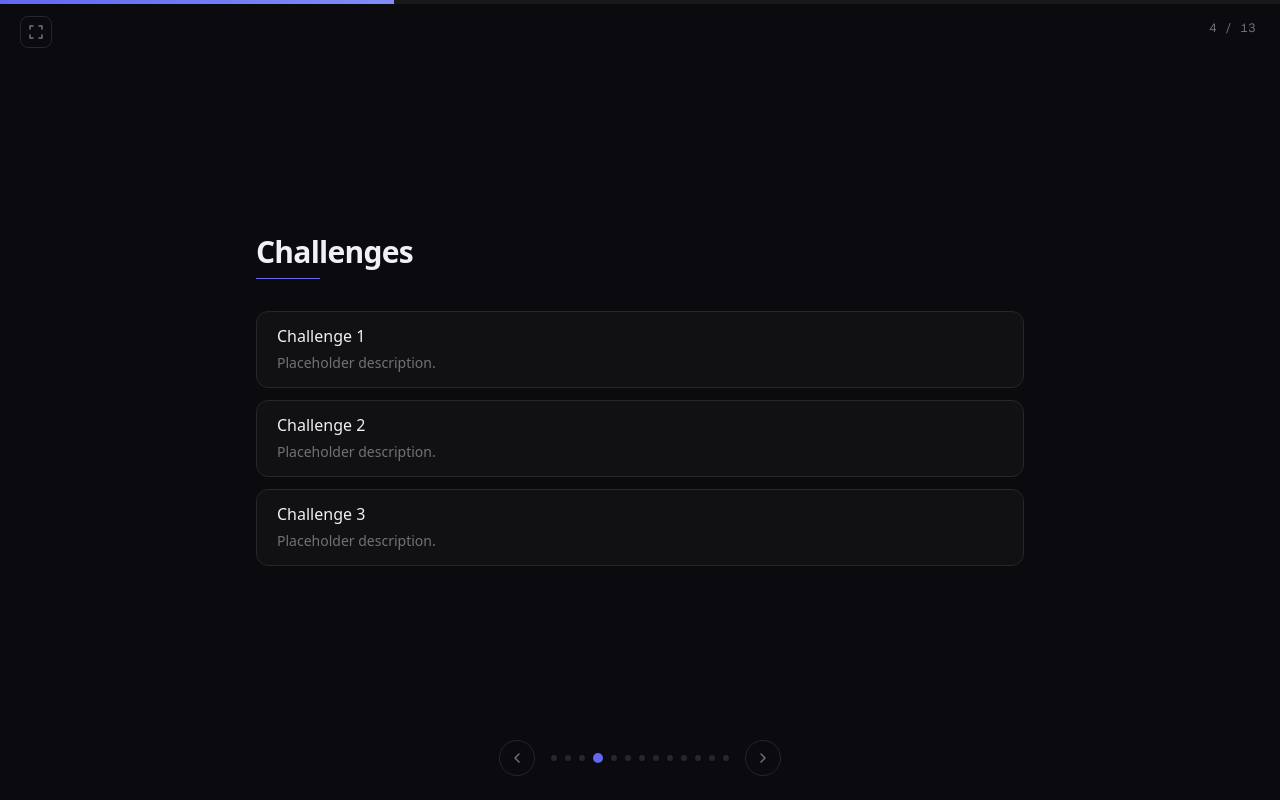
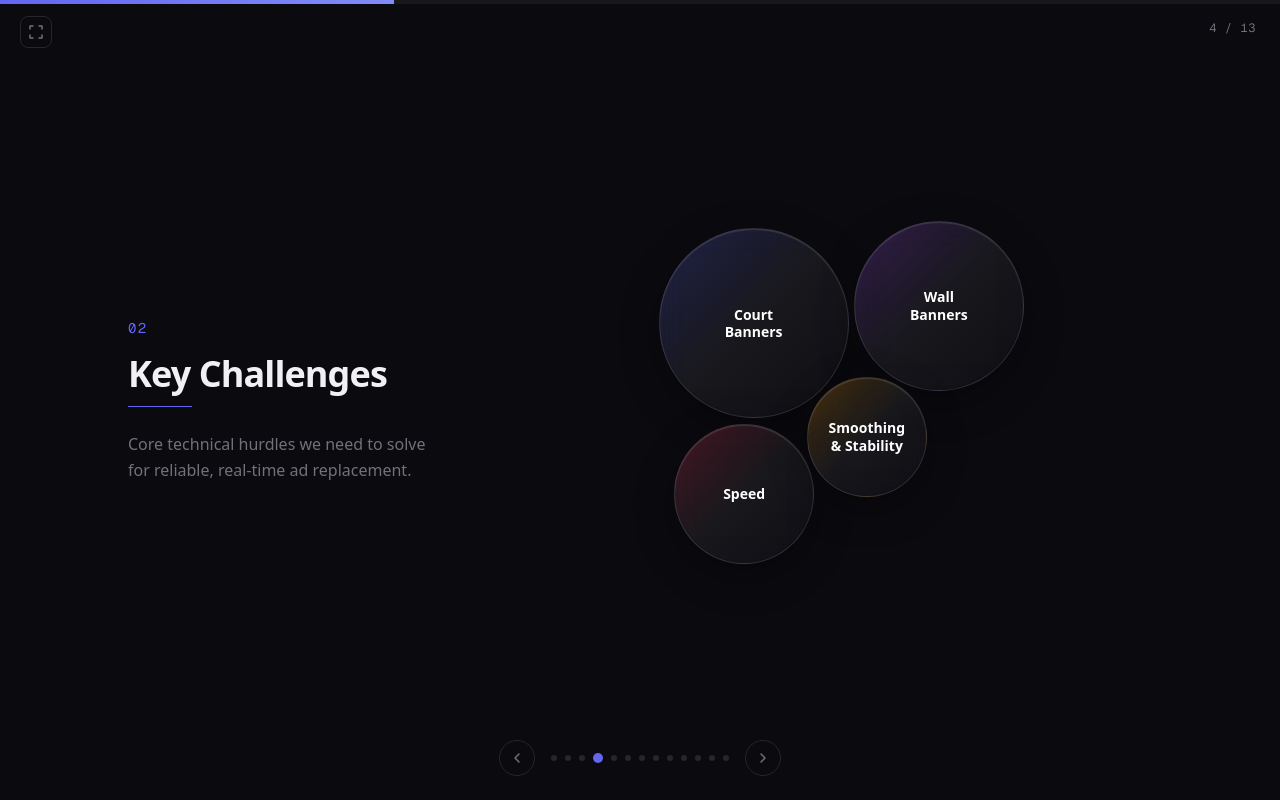
Before and after one commit to RaghavPu/roi-midterm-pres, a Next.js app: page / in a window 1280 px wide. Both pictures are taken after a click on the button 600 px from the left and 758 px from the top of the page. Built offline with nearby package versions, Linux system fonts and the light colour scheme.

Commit message:
bubbles for challenges

```diff
--- a/components/Presentation.tsx
+++ b/components/Presentation.tsx
@@ -161,7 +161,7 @@ export default function Presentation({ children, slideSteps }: PresentationProps
 
       <div className="relative h-full w-full">
         {children.map((child, i) => (
-          <SlideContext.Provider key={i} value={{ step: i === current ? step : 0 }}>
+          <SlideContext.Provider key={i} value={{ step: i === current ? step : 0, isActive: i === current }}>
             <div
               className={`absolute inset-0 flex items-center justify-center transition-all duration-500 ease-[cubic-bezier(0.16,1,0.3,1)] ${
                 i === current
--- a/components/SlideContext.tsx
+++ b/components/SlideContext.tsx
@@ -4,10 +4,15 @@ import { createContext, useContext } from "react";
 
 interface SlideContextValue {
   step: number;
+  isActive: boolean;
 }
 
-export const SlideContext = createContext<SlideContextValue>({ step: 0 });
+export const SlideContext = createContext<SlideContextValue>({ step: 0, isActive: false });
 
 export function useSlideStep() {
   return useContext(SlideContext).step;
 }
+
+export function useSlideActive() {
+  return useContext(SlideContext).isActive;
+}
--- a/components/deck/Challenges.tsx
+++ b/components/deck/Challenges.tsx
@@ -1,14 +1,189 @@
-import BulletSlide from "../slides/BulletSlide";
+"use client";
+
+import { useRef, useEffect, useState, useCallback } from "react";
+import { useSlideActive } from "../SlideContext";
+
+interface Bubble {
+  label: string;
+  radius: number;
+  x: number;
+  y: number;
+  vx: number;
+  vy: number;
+}
+
+const GRAVITY = 0.18;
+const DAMPING = 0.985;
+const BOUNCE = 0.4;
+const COLLISION_PUSH = 0.2;
+
+const bubbleDefs = [
+  { label: "Court\nBanners", radius: 95, tint: "rgba(99,102,241,0.25)" },
+  { label: "Wall\nBanners", radius: 85, tint: "rgba(168,85,247,0.25)" },
+  { label: "Speed", radius: 70, tint: "rgba(244,63,94,0.25)" },
+  { label: "Smoothing\n& Stability", radius: 60, tint: "rgba(245,158,11,0.25)" },
+];
+
+function spawnBubbles(w: number, h: number): Bubble[] {
+  const cx = w / 2;
+  const cy = h / 2;
+  const angles = [-2.3, -0.8, 2.5, 0.6];
+  const dist = 400;
+
+  return bubbleDefs.map((b, i) => ({
+    label: b.label,
+    radius: b.radius,
+    x: cx + Math.cos(angles[i]) * dist,
+    y: cy + Math.sin(angles[i]) * dist,
+    vx: 0,
+    vy: 0,
+  }));
+}
+
+function simulate(bubbles: Bubble[], cx: number, cy: number) {
+  for (const b of bubbles) {
+    const dx = cx - b.x;
+    const dy = cy - b.y;
+    const dist = Math.sqrt(dx * dx + dy * dy) || 1;
+    b.vx += (dx / dist) * GRAVITY;
+    b.vy += (dy / dist) * GRAVITY;
+    b.vx *= DAMPING;
+    b.vy *= DAMPING;
+    b.x += b.vx;
+    b.y += b.vy;
+  }
+
+  for (let i = 0; i < bubbles.length; i++) {
+    for (let j = i + 1; j < bubbles.length; j++) {
+      const a = bubbles[i];
+      const bub = bubbles[j];
+      const dx = bub.x - a.x;
+      const dy = bub.y - a.y;
+      const dist = Math.sqrt(dx * dx + dy * dy) || 1;
+      const minDist = a.radius + bub.radius + 6;
+      if (dist < minDist) {
+        const overlap = minDist - dist;
+        const nx = dx / dist;
+        const ny = dy / dist;
+        const push = overlap * COLLISION_PUSH;
+        a.x -= nx * push;
+        a.y -= ny * push;
+        bub.x += nx * push;
+        bub.y += ny * push;
+        a.vx -= nx * push * BOUNCE;
+        a.vy -= ny * push * BOUNCE;
+        bub.vx += nx * push * BOUNCE;
+        bub.vy += ny * push * BOUNCE;
+      }
+    }
+  }
+}
+
+function PhysicsBubbles({ active }: { active: boolean }) {
+  const containerRef = useRef<HTMLDivElement>(null);
+  const bubblesRef = useRef<Bubble[]>([]);
+  const rafRef = useRef<number>(0);
+  const [positions, setPositions] = useState<{ x: number; y: number }[]>([]);
+  const [visible, setVisible] = useState(false);
+
+  const tick = useCallback(() => {
+    const el = containerRef.current;
+    if (!el) return;
+    const w = el.offsetWidth;
+    const h = el.offsetHeight;
+    simulate(bubblesRef.current, w / 2, h / 2);
+    setPositions(bubblesRef.current.map((b) => ({ x: b.x, y: b.y })));
+    rafRef.current = requestAnimationFrame(tick);
+  }, []);
+
+  useEffect(() => {
+    if (!active) {
+      cancelAnimationFrame(rafRef.current);
+      setVisible(false);
+      return;
+    }
+
+    const el = containerRef.current;
+    if (!el) return;
+
+    cancelAnimationFrame(rafRef.current);
+    setVisible(false);
+
+    const w = el.offsetWidth;
+    const h = el.offsetHeight;
+    bubblesRef.current = spawnBubbles(w, h);
+    setPositions(bubblesRef.current.map((b) => ({ x: b.x, y: b.y })));
+
+    const showTimer = setTimeout(() => setVisible(true), 80);
+    const startTimer = setTimeout(() => {
+      rafRef.current = requestAnimationFrame(tick);
+    }, 200);
+
+    return () => {
+      clearTimeout(showTimer);
+      clearTimeout(startTimer);
+      cancelAnimationFrame(rafRef.current);
+    };
+  }, [active, tick]);
+
+  return (
+    <div ref={containerRef} className="relative flex-1 h-[460px]">
+      {bubbleDefs.map((b, i) => {
+        const pos = positions[i];
+        if (!pos) return null;
+        const d = b.radius * 2;
+
+        return (
+          <div
+            key={b.label}
+            className="absolute transition-opacity duration-700"
+            style={{
+              width: d,
+              height: d,
+              left: pos.x - b.radius,
+              top: pos.y - b.radius,
+              opacity: visible ? 1 : 0,
+            }}
+          >
+            <div
+              className="relative flex h-full w-full items-center justify-center rounded-full border border-white/[0.12]"
+              style={{
+                background: `linear-gradient(135deg, ${b.tint} 0%, rgba(255,255,255,0.06) 50%, rgba(255,255,255,0.02) 100%)`,
+                backdropFilter: "blur(16px)",
+                WebkitBackdropFilter: "blur(16px)",
+                boxShadow: "inset 0 1px 1px rgba(255,255,255,0.12), inset 0 -1px 1px rgba(0,0,0,0.1), 0 12px 40px rgba(0,0,0,0.25)",
+              }}
+            >
+              <span className="text-center text-sm font-semibold leading-tight text-white whitespace-pre-line">
+                {b.label}
+              </span>
+            </div>
+          </div>
+        );
+      })}
+    </div>
+  );
+}
 
 export default function Challenges() {
+  const active = useSlideActive();
+
   return (
-    <BulletSlide
-      title="Challenges"
-      bullets={[
-        { label: "Challenge 1", detail: "Placeholder description." },
-        { label: "Challenge 2", detail: "Placeholder description." },
-        { label: "Challenge 3", detail: "Placeholder description." },
-      ]}
-    />
+    <div className="flex h-full w-full items-center justify-center px-16">
+      <div className="flex w-full max-w-5xl items-center gap-20">
+        <div className="animate-stagger flex w-[30%] shrink-0 flex-col">
+          <span className="mb-4 font-mono text-sm tracking-widest text-accent">02</span>
+          <h2 className="text-4xl font-bold tracking-tight text-foreground">
+            Key Challenges
+          </h2>
+          <div className="mt-3 h-px w-16 bg-accent" />
+          <p className="mt-6 text-base leading-relaxed text-muted">
+            Core technical hurdles we need to solve for reliable, real-time ad replacement.
+          </p>
+        </div>
+
+        {active ? <PhysicsBubbles active={active} /> : <div className="flex-1 h-[460px]" />}
+      </div>
+    </div>
   );
 }
```
